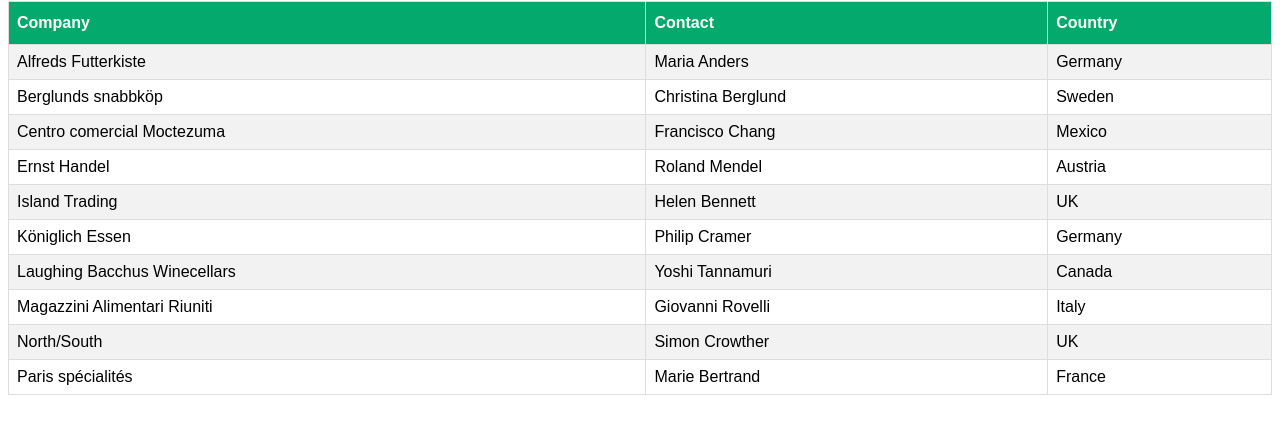
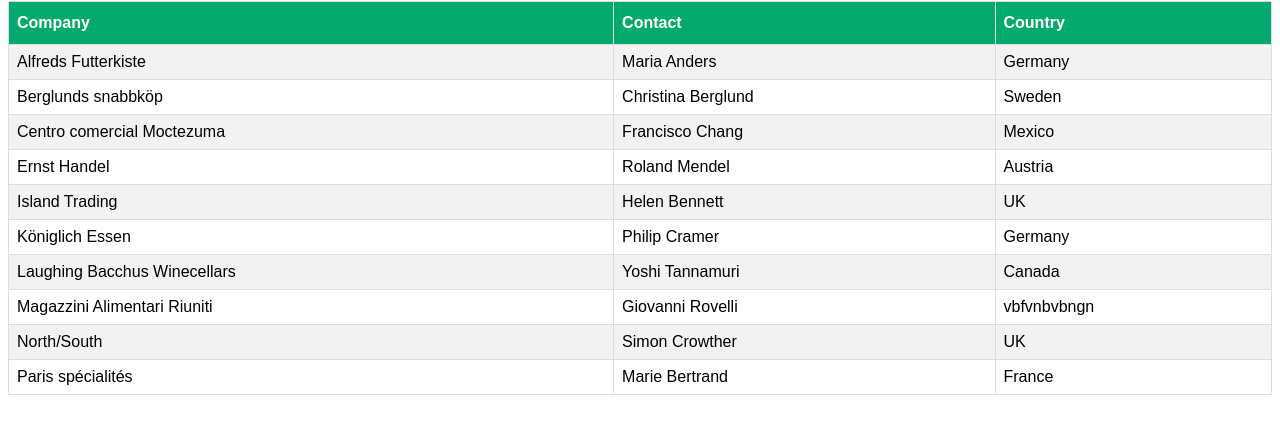
Before and after one commit to Manhar-Dangar/my-static-web, a plain HTML site: page index.html in a window 1280 px wide. Shown: the part 79-512 px from the top of the page. Drawn offline with Linux system fonts and the light colour scheme.

Commit message:
Update index.html

```diff
--- a/index.html
+++ b/index.html
@@ -74,7 +74,7 @@
   <tr>
     <td>Magazzini Alimentari Riuniti</td>
     <td>Giovanni Rovelli</td>
-    <td>Italy</td>
+    <td>vbfvnbvbngn</td>
   </tr>
   <tr>
     <td>North/South</td>
```
